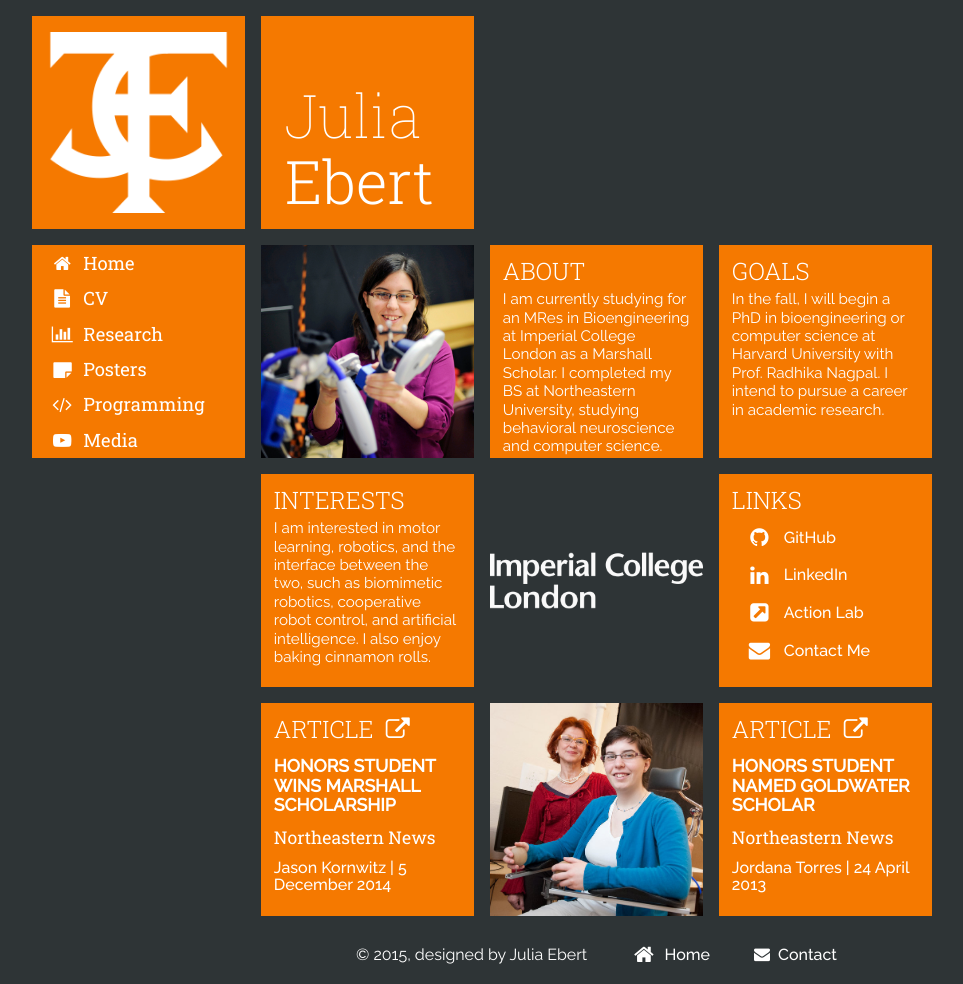
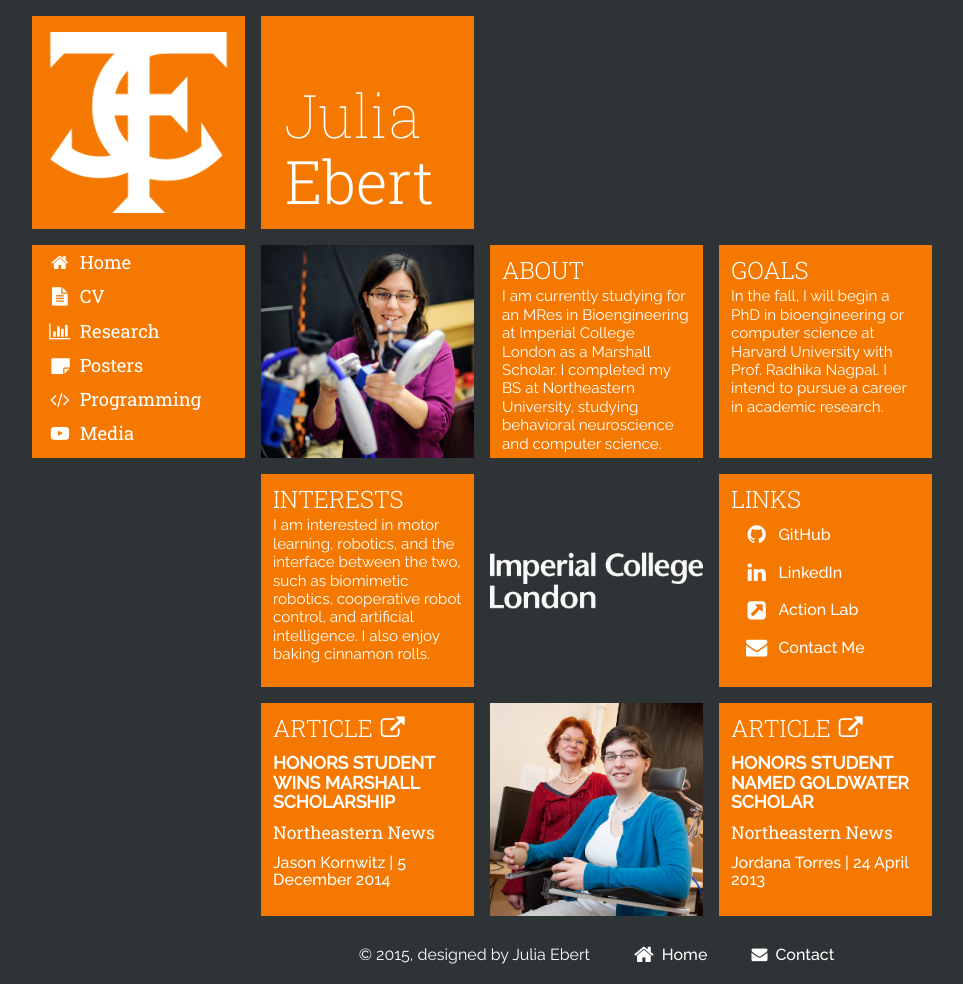
Before and after one commit to jtebert/jtebert.github.io, a Jekyll site: the page built from index.html, in a window 1280 px wide. Shown: the whole page, without its empty margins (158-1121 px from the left). Built offline with Jekyll 4.4.1, drawn with Linux system fonts in a browser that asks for light colours; nearby versions of some CDN libraries.

Commit message:
Change sizing parameters (except fonts) from em to px

```diff
--- a/_sass/_custom.scss
+++ b/_sass/_custom.scss
@@ -6,10 +6,10 @@
 .in .name {
   font-variant: normal;
   text-transform: none;
-  margin: 1.1em 0 0 0.4em;
+  margin: 66px 0 0 24px;
   font-weight: 200;
-  line-height: 1.1em;
-  font-size: 3.75em;
+  line-height: 66px;
+  font-size: 60px;
 
   b {
     font-weight: 300;
@@ -22,7 +22,7 @@
 h1 {
   font-variant: small-caps;
   text-transform: uppercase;
-  font-family: "Roboto Slab";
+  font-family: $title-font, sans-serif;
   font-weight: 300;
   font-size: 2em;
   margin: 1em 0;
@@ -46,46 +46,40 @@
 h2 {
   margin-top: 0;
   text-transform: uppercase;
-  font-family: "Raleway";
+  font-family: $body-font, sans-serif;
   font-weight: 700;
-  //font-size: 11;
   font-size: 1.5em;
 }
 
 // Descriptor
 h3 {
-  //font-variant: small-caps;
-  font-family: "Roboto Slab";
+  font-family: $title-font, sans-serif;
   font-weight: 500;
-  //font-size: 11;
   font-size: 1.4em;
 }
 
 // Location
 h4 {
-  font-family: "Raleway";
+  font-family: $body-font, sans-serif;
   font-weight: 500;
-  //font-size: 10;
   font-size: 1.2em;
   color: #555;
 }
 
 h5 {
-  font-family: Raleway;
+  font-family: $body-font, sans-serif;
   font-weight: 500;
   font-size: 1.1em;
 }
 
 a {
-  //color: $background;
   color: $darkBackground;
-  font-family: Raleway;
+  font-family: $body-font, sans-serif;
   font-weight: 500;
   text-decoration: underline;
 
   &:hover, &:visited:hover {
     color: $darkMainColor;
-    //text-decoration: none;
   }
 
   &:visited {
@@ -108,7 +102,7 @@
 .content {
   background-color: $foreground;
   color: $darkText;
-  padding: 1em 2em 1.5em 2em;
+  padding: 16px 32px 24px 32px;
 
   h3, h4 {
     margin-bottom: .4em;
@@ -116,11 +110,11 @@
   }
 
   .row figure {
-    margin-bottom: 1em;
+    margin-bottom: 16px;
   }
 
   .row figcaption {
-    margin-top: 1em;
+    margin-top: 16px;
   }
 
   .row img {
@@ -132,7 +126,7 @@
   height: 2px;
   border: 0;
   background: $mainColor;
-  margin: 1.5em 0;
+  margin: 24px 0;
   display: block;
   clear: both;
 }
@@ -158,7 +152,7 @@
   // Titles in Boxes
   h1 {
     margin: 0;
-    margin-bottom: .25em;
+    margin-bottom: 4px;
   }
 
   h4 {
@@ -176,12 +170,12 @@
 }
 
 .text-box {
-  padding: .8em;
+  padding: 12px;
   line-height: 1.15em;
 }
 
 .logo-box {
-  padding: 1em;
+  padding: 16px;
 }
 
 // For spacing between boxes
@@ -196,7 +190,7 @@
 
 .links {
   list-style: none;
-  margin: 0 -0.8em;
+  margin: 0 -12px;
   padding: 0;
 
   a {
@@ -252,10 +246,10 @@
   a {
     display: block;
     width: 100%;
-    padding: .25em .5em;
+    padding: 4px 8px;
     text-decoration: none;
     color: inherit;
-    font-family: 'Roboto Slab', sans-serif;
+    font-family: $title-font, sans-serif;
   }
 
   a:hover {
@@ -267,7 +261,7 @@
 .inline {
   display: inline;
   line-height: 1.5em;
-  margin: 0.5em 0.25em 0.1em 0;
+  margin: 8px 4px 2px 0;
 }
 
 // CV Fonts
@@ -282,18 +276,18 @@
 
   // Subsection
   h2 {
-    margin: 0.5em 0.25em 0.1em 0;
+    margin: 8px 4px 2px 0;
   }
 
   // Descriptor
   h3 {
-    margin: 0.1em 0.25em 0.1em 0;
+    margin: 2px 4px 2px 0;
   }
 
   // Location
   h4 {
     line-height: 1.5em;
-    margin: 0.1em 0.25em 0.1em 0;
+    margin: 2px 4px 2px 0;
   }
 
   a.section, a.section:hover, a.section:visited {
@@ -302,19 +296,19 @@
   }
 
   ul, p {
-    margin-top: 0.25em;
-    margin-bottom: 0.25em;
-    font-family: "Raleway", sans-serif;
+    margin-top: 4px;
+    margin-bottom: 4px;
+    font-family: $body-font, sans-serif;
   }
   p {
     margin-bottom: 1em;
   }
 
   table {
-    margin: .25em 0 .5em 0;
+    margin: 4px 0 8px 0;
 
     td {
-      padding: .1em .25em;
+      padding: 2px 4px;
       vertical-align: top;
     }
     td:nth-child(1)  {white-space: nowrap;}
@@ -324,7 +318,7 @@
     height: 1px;
     border: 0;
     background: none;
-    margin: 0.6em 0;
+    margin: 10px 0;
     display: block;
     clear: both;
   }
@@ -339,13 +333,13 @@
 
   // Subsection
   h2 {
-    margin-top: 0.8em;
+    margin-top: 12px;
     font-size: 1.1em;
   }
 
   // Descriptor
   h3 {
-    margin-top: 0.8em;
+    margin-top: 12px;
     font-size: 1.1em;
   }
 
@@ -362,7 +356,7 @@
 // Font Awesome Spacing
 
 .fa {
-  margin: 0 .5em;
+  margin: 0 8px;
 }
 .fa-left {
   margin-left: 0;
@@ -415,7 +409,7 @@
 
   .footer-item {
     display: inline-block;
-    margin: 0 1em .5em 1em;
+    margin: 0 16px 8px 16px;
   }
 }
 
@@ -433,7 +427,7 @@
   }
   .text-box {
     font-size: 0.9em;
-    padding: 0.3em;
+    padding: 8px;
   }
   img.in {
     padding: 0;
@@ -442,14 +436,11 @@
   #nav {
     font-size: 1.2em;
     a {
-      padding: .1em .2em;
+      padding: 1px 4px;
     }
   }
 
-  .content {
-    padding: 0.5em 1em 0.75em 1em;
-  }
   .links {
-    margin: 0 -0.3em;
+    margin: 0 -8px;
   }
 }
--- a/_sass/bootstrap/_variables.scss
+++ b/_sass/bootstrap/_variables.scss
@@ -2,6 +2,13 @@
 //
 // Variables
 // --------------------------------------------------
+
+//== Fonts
+//
+//## Primary fonts used across the website
+
+$title-font:            "Roboto Slab";
+$body-font:             "Raleway";
 
 
 //== Colors
```
